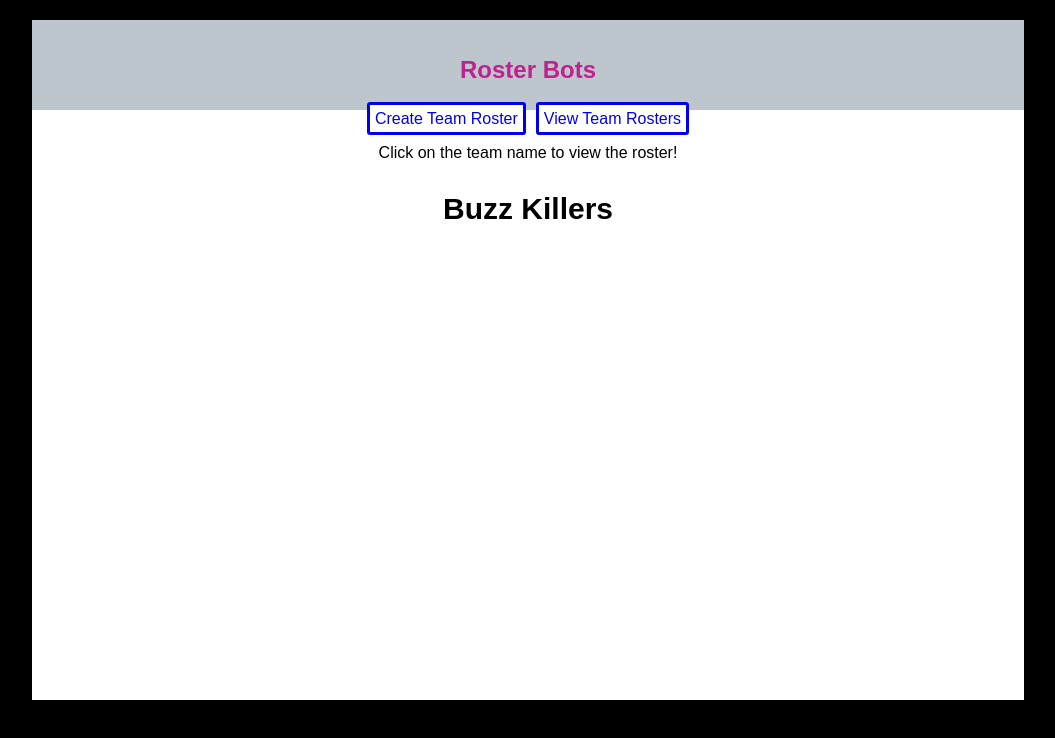
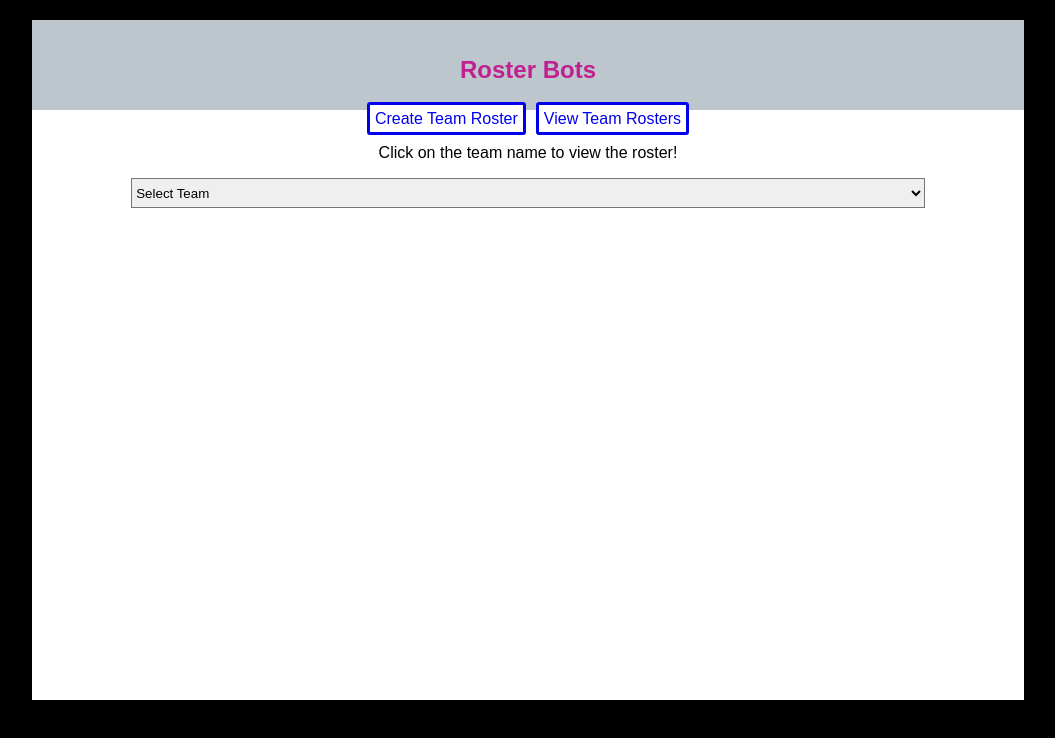
Before and after one commit to hdechat/bot-roster, a React (Create React App) app: page /rosters in a window 1280 px wide. Shown: the top 738 px of the page, without its empty margins (112-1167 px from the left). Built offline with nearby package versions, Linux system fonts and the light colour scheme.

Commit message:
Add select dropdown to ViewRosters

```diff
--- a/src/components/stateful/ViewRosters.js
+++ b/src/components/stateful/ViewRosters.js
@@ -10,16 +10,17 @@ class ViewRosters extends Component {
 
   render() {
     const teamsList = this.props.teams.map(({ teamName }, index) =>
-      <li key={teamName + index} onClick={()=>this.setState({ teamName })}><p>{ teamName }</p></li>
+      <option key={teamName + index}  value={teamName}><p>{ teamName }</p></option>
     );
     const team = this.props.teams.find(team => team.teamName === this.state.teamName)
 
     return (
       <div className="ViewRosters">
         <p>Click on the team name to view the roster!</p>
-        <ul>
+        <select onChange={event =>this.setState({ teamName: event.target.value })}>
+          <option value="">Select Team</option>
           {teamsList}
-        </ul>
+        </select>
         { !!this.state.teamName && <Roster team={ team }
           updateNameinLeague={this.props.updateNameinLeague} inRosters={true} /> }
       </div>
```
